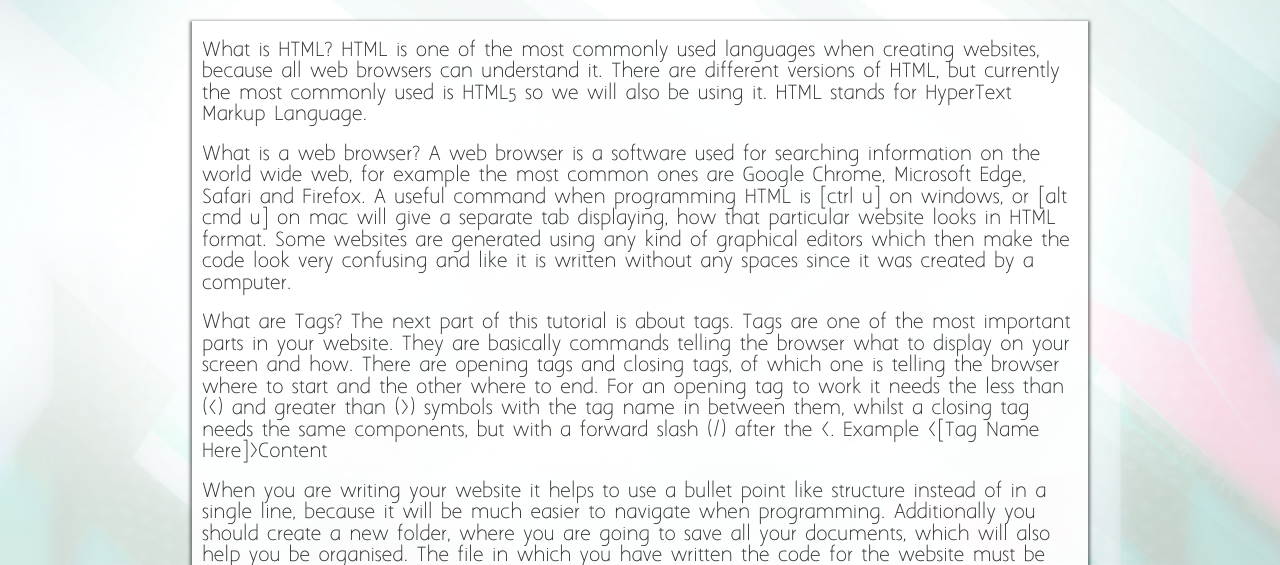
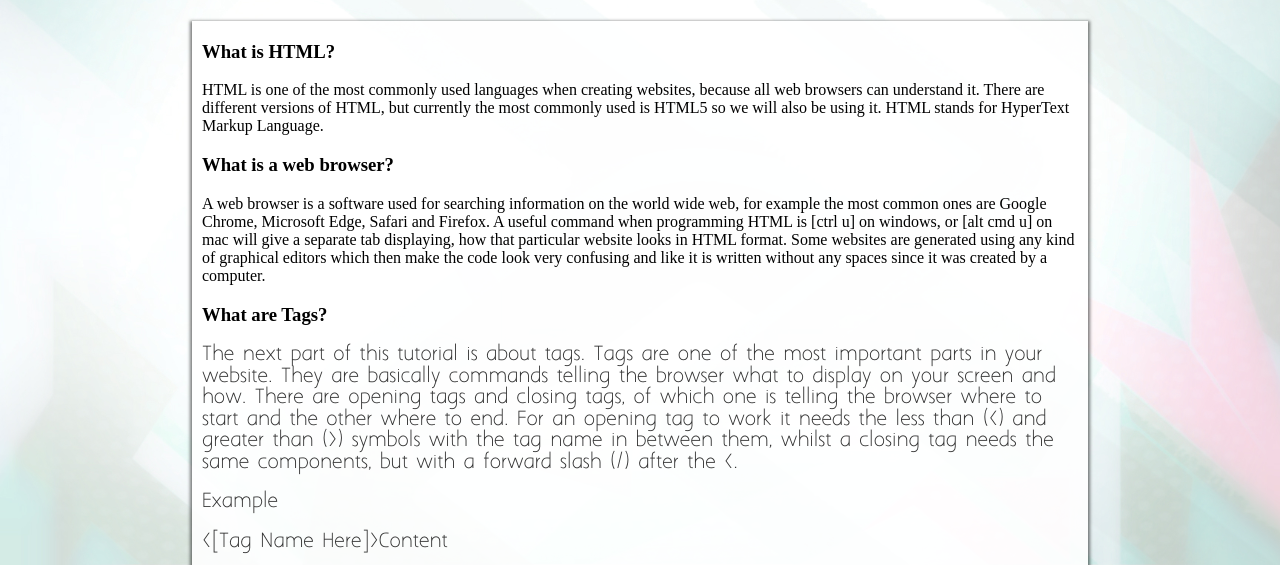
Before and after one commit to everythingHTML/everythingHTML.github.io, a plain HTML site: page Tutorials/Tutorial1.html in a window 1280 px wide. Shown: the part 235-800 px from the top of the page. Drawn offline with Linux system fonts and the light colour scheme.

Commit message:
Tutorial 1
added div box to heading
and paragraphs to subheadings
made subheadings h3

```diff
--- a/Tutorials/Tutorial1.html
+++ b/Tutorials/Tutorial1.html
@@ -40,22 +40,29 @@
   <body>
 <div class="headline">
   <h1>Tutorial 1: The basics</h1>
+</div>
   <div class="MainTextWide">
     <p class="code">
-      What is HTML?
+      <h3>What is HTML?</h3>
       HTML is one of the most commonly used languages when creating websites, because all web browsers can understand it. There are different versions of HTML, but currently the most commonly used is HTML5 so we will also be using it. HTML stands for HyperText Markup Language.
     </p>
     <p>
-      What is a web browser?
+      <h3>What is a web browser?</h3>
       A web browser is a software used for searching information on the world wide web, for example the most common ones are Google Chrome, Microsoft Edge, Safari and Firefox. A useful command when programming HTML is [ctrl u] on windows, or [alt cmd u] on mac will give a separate tab displaying, how that particular website looks in HTML format. Some websites are generated using any kind of graphical editors which then make the code look very confusing and like it is written without any spaces since it was created by a computer.
 
 
   </body>
     </p>
     <p>
-      What are Tags?
+      <h3>What are Tags?</h3>
+    </p>
+    <p>
       The next part of this tutorial is about tags. Tags are one of the most important parts in your website. They are basically commands telling the browser what to display on your screen and how. There are opening tags and closing tags, of which one is telling the browser where to start and the other where to end. For an opening tag to work it needs the less than (<) and greater than (>) symbols with the tag name in between them, whilst a closing tag needs the same components, but with a forward slash (/) after the <.
+    </p>
+    <p>
       Example
+    </P>
+    <P>
       <[Tag Name Here]>Content</[Tag Name Here>
     </p>
     <p>
```
